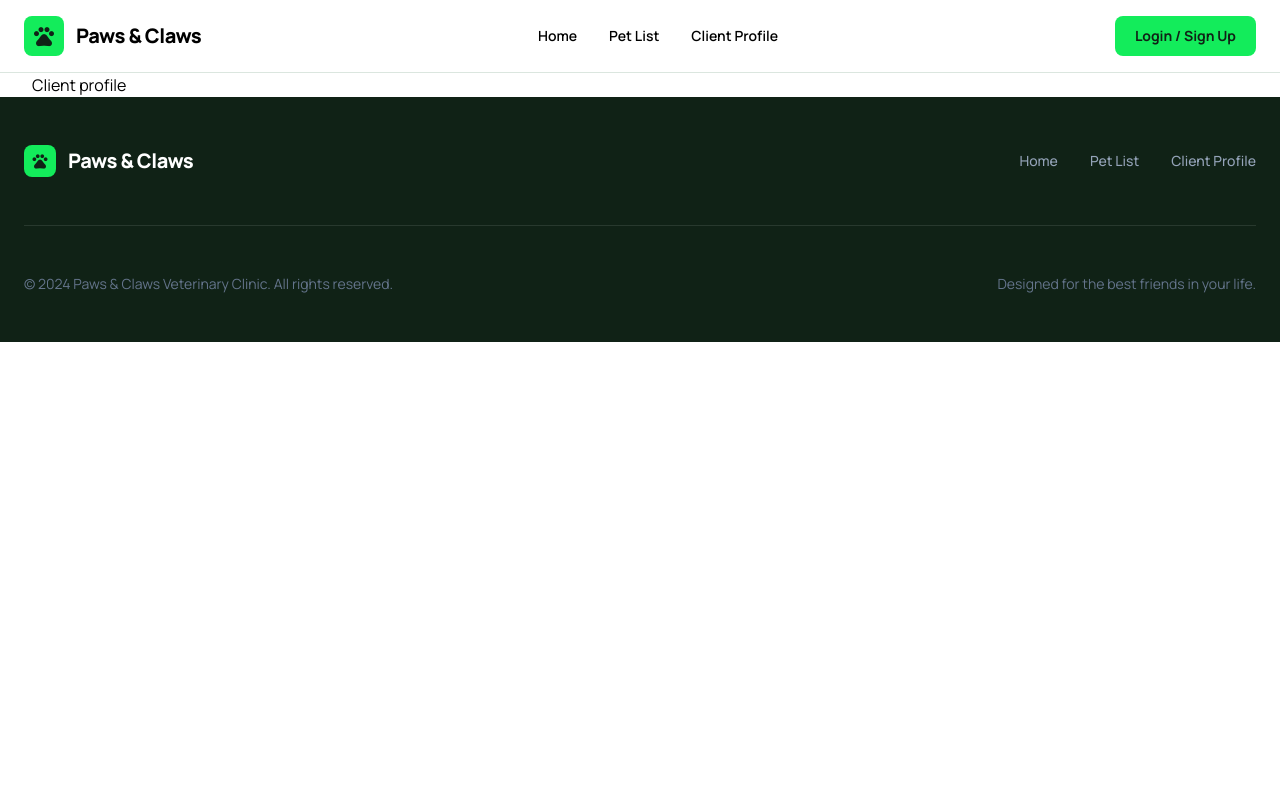
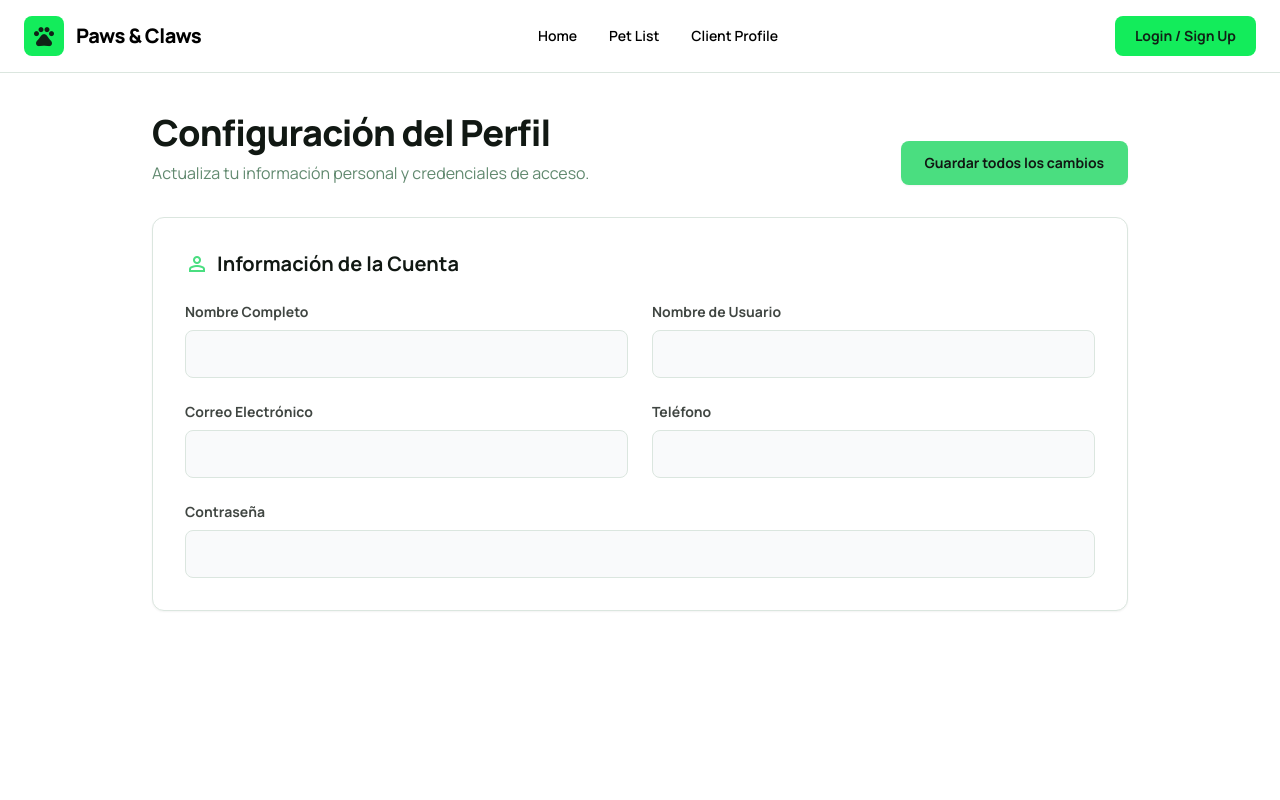
Before and after one commit to dilanrojas/veterinary-app, a React (Vite) app: page /clientprofile in a window 1280 px wide. Shown: the top 800 px of the page. Built offline with nearby package versions, Linux system fonts and the light colour scheme.

Commit message:
ClientProfile Done

```diff
--- a/src/contexts/UserContext.tsx
+++ b/src/contexts/UserContext.tsx
@@ -1,4 +1,4 @@
-import { createContext, useContext, useState } from "react";
+import { createContext, useContext, useState, useEffect } from "react";
 import { type Client } from "../lib/types";
 
 interface UserContextType {
@@ -8,12 +8,28 @@ interface UserContextType {
 
 const UserContext = createContext<UserContextType | undefined>(undefined);
 
+const STORAGE_KEY = "vetcare_user_session";
+
 export default function UserProvider({
   children,
 }: {
   children: React.ReactNode;
 }) {
-  const [user, setUser] = useState<Client | null>(null);
+  const [user, setUser] = useState<Client | null>(() => {
+    if (typeof window !== "undefined") {
+      const savedUser = localStorage.getItem(STORAGE_KEY);
+      return savedUser ? JSON.parse(savedUser) : null;
+    }
+    return null;
+  });
+
+  useEffect(() => {
+    if (user) {
+      localStorage.setItem(STORAGE_KEY, JSON.stringify(user));
+    } else {
+      localStorage.removeItem(STORAGE_KEY);
+    }
+  }, [user]);
 
   return (
     <UserContext.Provider value={{ user, setUser }}>
--- a/src/pages/ClientProfile.tsx
+++ b/src/pages/ClientProfile.tsx
@@ -1,5 +1,146 @@
-export default function ClientProfile() {
+import React, { useState, useEffect } from "react";
+import { UseUser } from "../contexts/UserContext";
+import { type Client } from "../lib/types";
+
+export default function SettingsPage() {
+  const { user, setUser } = UseUser();
+
+  const [formData, setFormData] = useState({
+    fullname: "",
+    username: "",
+    password: "",
+    email: "",
+    phone: "",
+  });
+
+  useEffect(() => {
+    if (user) {
+      setFormData({
+        fullname: user.fullname || "",
+        username: user.username || "",
+        password: (user as any).password || "",
+        email: user.email || "",
+        phone: user.phone || "",
+      });
+    }
+  }, [user]);
+
+  const handleChange = (e: React.ChangeEvent<HTMLInputElement>) => {
+    const { name, value } = e.target;
+    setFormData((prev) => ({ ...prev, [name]: value }));
+  };
+
+  const handleSave = () => {
+    if (!user) return;
+
+    const updatedUser: Client = {
+      ...user,
+      ...formData,
+    };
+
+    setUser(updatedUser);
+    alert("Cambios guardados correctamente en LocalStorage");
+  };
+
   return (
-    <h1>Client profile</h1>
-  )
+    <div className="flex min-h-screen bg-white dark:bg-[#0a0f0b] text-[#111813] dark:text-white antialiased">
+      <main className="flex-1 overflow-y-auto">
+        <div className="max-w-5xl mx-auto px-6 py-10">
+          <div className="flex flex-col md:flex-row md:items-end justify-between gap-6 mb-8">
+            <div className="flex flex-col gap-2">
+              <h1 className="text-4xl font-black tracking-tight">
+                Configuración del Perfil
+              </h1>
+              <p className="text-[#61896f] max-w-lg">
+                Actualiza tu información personal y credenciales de acceso.
+              </p>
+            </div>
+            <button
+              onClick={handleSave}
+              className="bg-[#4ade80] text-[#111813] px-6 py-3 rounded-lg font-bold text-sm shadow-sm hover:opacity-90 transition-opacity"
+            >
+              Guardar todos los cambios
+            </button>
+          </div>
+
+          <div className="grid grid-cols-1 gap-8">
+            <div className="bg-white dark:bg-[#152a1c] p-8 rounded-xl border border-[#dbe6df] dark:border-[#2a3a2e] shadow-sm">
+              <div className="flex items-center gap-2 mb-6">
+                <span className="material-symbols-outlined text-[#4ade80]">
+                  person
+                </span>
+                <h2 className="text-xl font-bold">Información de la Cuenta</h2>
+              </div>
+
+              <div className="grid grid-cols-1 md:grid-cols-2 gap-6">
+                {/* Inputs nativos */}
+                <div className="flex flex-col gap-2">
+                  <span className="text-sm font-bold opacity-80">
+                    Nombre Completo
+                  </span>
+                  <input
+                    name="fullname"
+                    type="text"
+                    value={formData.fullname}
+                    onChange={handleChange}
+                    className="w-full h-12 rounded-lg border-[#dbe6df] dark:border-[#2a3a2e] bg-gray-50 dark:bg-[#102216] focus:ring-2 focus:ring-[#4ade80] outline-none px-4 transition-all"
+                  />
+                </div>
+
+                <div className="flex flex-col gap-2">
+                  <span className="text-sm font-bold opacity-80">
+                    Nombre de Usuario
+                  </span>
+                  <input
+                    name="username"
+                    type="text"
+                    value={formData.username}
+                    onChange={handleChange}
+                    className="w-full h-12 rounded-lg border-[#dbe6df] dark:border-[#2a3a2e] bg-gray-50 dark:bg-[#102216] focus:ring-2 focus:ring-[#4ade80] outline-none px-4 transition-all"
+                  />
+                </div>
+
+                <div className="flex flex-col gap-2">
+                  <span className="text-sm font-bold opacity-80">
+                    Correo Electrónico
+                  </span>
+                  <input
+                    name="email"
+                    type="email"
+                    value={formData.email}
+                    onChange={handleChange}
+                    className="w-full h-12 rounded-lg border-[#dbe6df] dark:border-[#2a3a2e] bg-gray-50 dark:bg-[#102216] focus:ring-2 focus:ring-[#4ade80] outline-none px-4 transition-all"
+                  />
+                </div>
+
+                <div className="flex flex-col gap-2">
+                  <span className="text-sm font-bold opacity-80">Teléfono</span>
+                  <input
+                    name="phone"
+                    type="tel"
+                    value={formData.phone}
+                    onChange={handleChange}
+                    className="w-full h-12 rounded-lg border-[#dbe6df] dark:border-[#2a3a2e] bg-gray-50 dark:bg-[#102216] focus:ring-2 focus:ring-[#4ade80] outline-none px-4 transition-all"
+                  />
+                </div>
+
+                <div className="flex flex-col gap-2 md:col-span-2">
+                  <span className="text-sm font-bold opacity-80">
+                    Contraseña
+                  </span>
+                  <input
+                    name="password"
+                    type="password"
+                    value={formData.password}
+                    onChange={handleChange}
+                    className="w-full h-12 rounded-lg border-[#dbe6df] dark:border-[#2a3a2e] bg-gray-50 dark:bg-[#102216] focus:ring-2 focus:ring-[#4ade80] outline-none px-4 transition-all"
+                  />
+                </div>
+              </div>
+            </div>
+          </div>
+        </div>
+      </main>
+    </div>
+  );
 }
```
Also changed, not shown: src/pages/AuthSingup.tsx (deleted).
